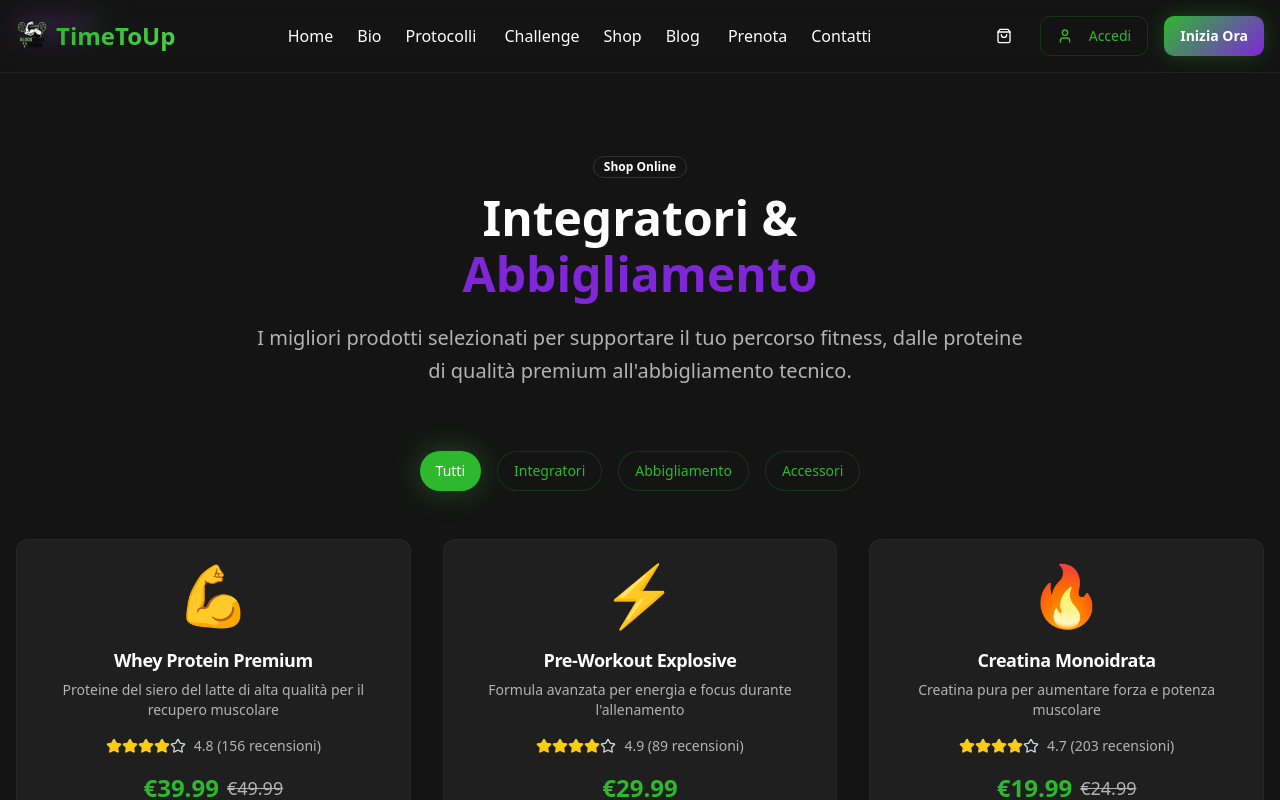
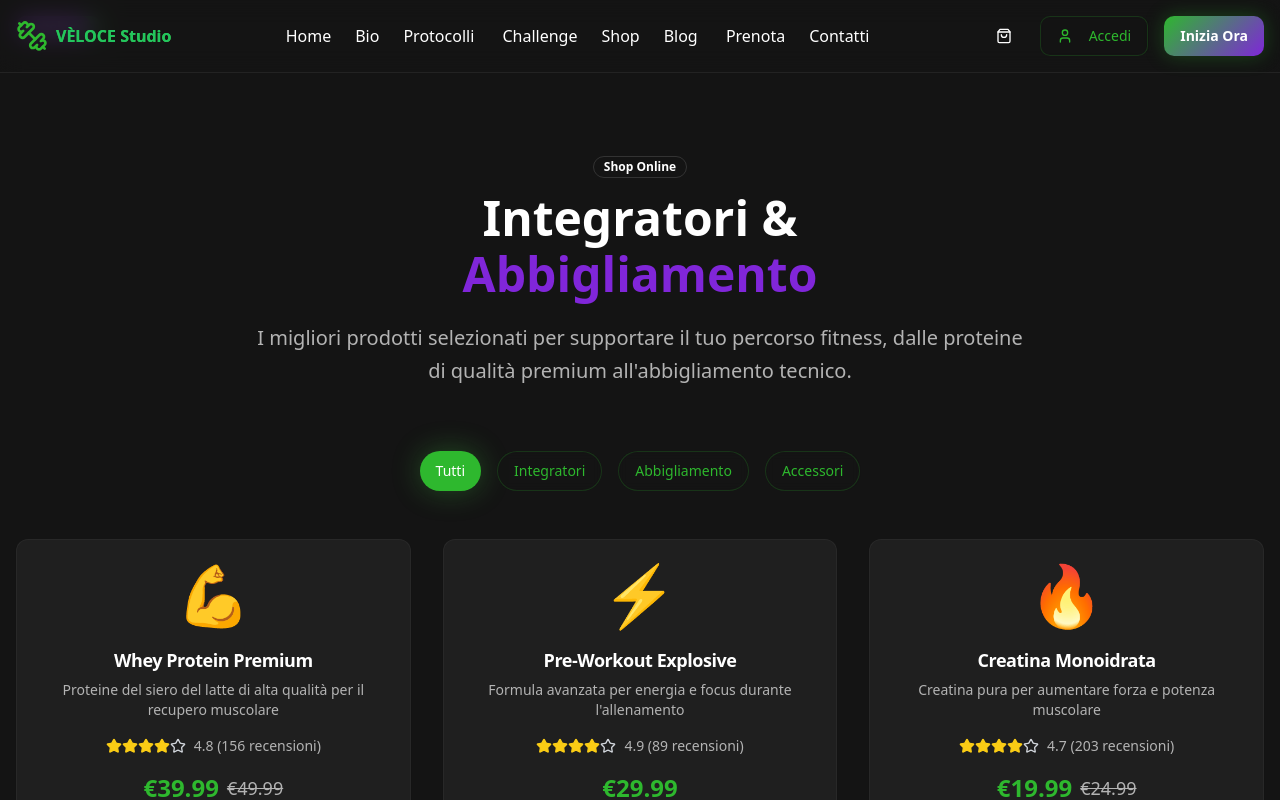
Before and after one commit to soldado88/fit-hub-digital-universe, a React (Vite) app: page /prodotti in a window 1280 px wide. Shown: the top 800 px of the page. Built offline with nearby package versions, Linux system fonts and the light colour scheme.

Commit message:
Visual edit in Lovable
Edited UI in Lovable

```diff
--- a/src/components/Header.tsx
+++ b/src/components/Header.tsx
@@ -1,12 +1,12 @@
 import { Button } from "@/components/ui/button";
-import { User, ShoppingBag } from "lucide-react";
+import { Dumbbell, User, ShoppingBag } from "lucide-react";
 export function Header() {
   return <header className="bg-background/80 backdrop-blur-md border-b border-border/50 sticky top-0 z-50">
       <div className="container mx-auto px-4 py-4 flex items-center justify-between">
         <div className="flex items-center space-x-2">
-          <img src="/lovable-uploads/7de606fb-2965-43b6-9a53-12ad3b87dae4.png" alt="TimeToUp Logo" className="w-8 h-8" />
-          <span className="text-2xl font-bold bg-gradient-primary bg-clip-text text-transparent">
-            TimeToUp
+          <Dumbbell className="w-8 h-8 text-primary" />
+          <span className="font-bold bg-gradient-primary bg-clip-text text-base text-green-500">
+            VÈLOCE Studio
           </span>
         </div>
 
```
